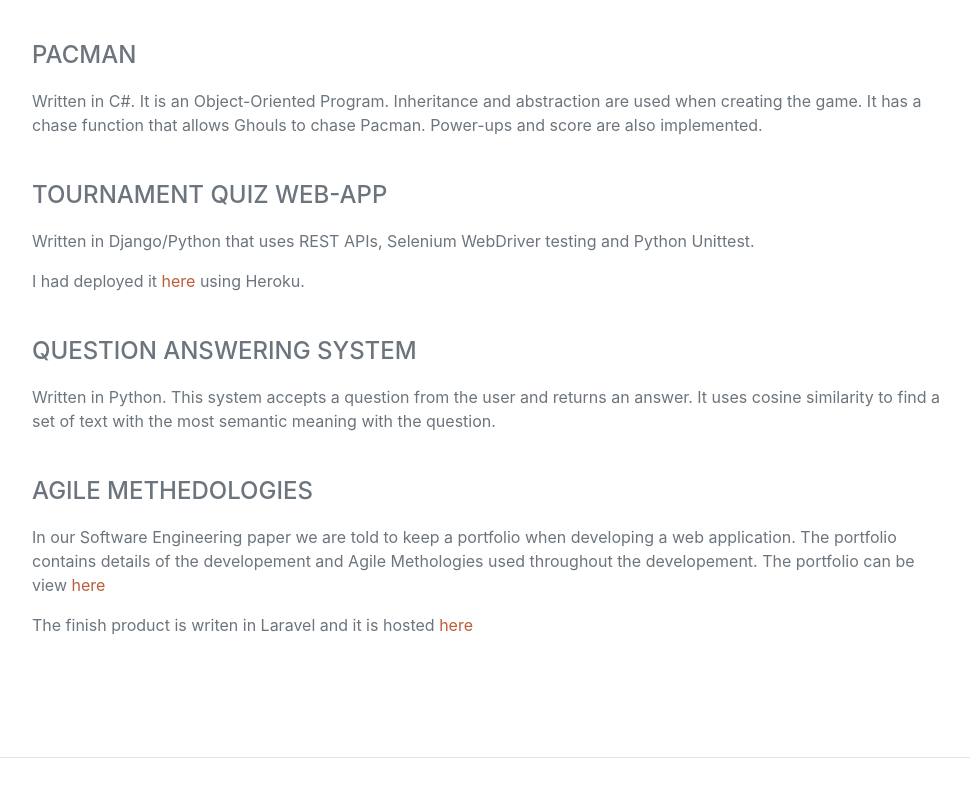
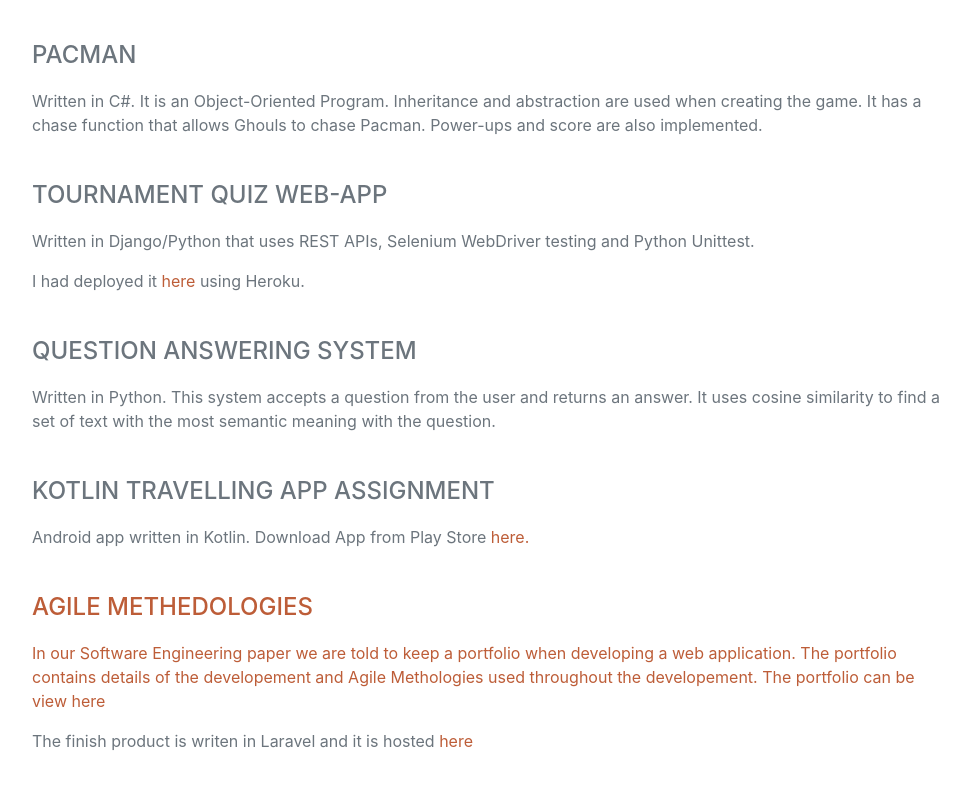
Before and after one commit to lis19Sen/lis19Sen.github.io, a plain HTML site: page index.html in a window 1280 px wide. Shown: the part 6663-7449 px from the top of the page, without its empty margins (288-1258 px from the left). Drawn offline with nearby package versions, Linux system fonts and the light colour scheme; a web font is replaced by a local one.

Commit message:
Update index.html

```diff
--- a/index.html
+++ b/index.html
@@ -324,8 +324,11 @@
                     </br>
                     <div class="subheading mb-3">Question Answering System </div>
                     </p>Written in Python. This system accepts a question from the user and returns an answer. It uses cosine similarity to find a set of text with the most semantic meaning with the question.</p>
-            </br>
-                <div class="subheading mb-3">Agile Methedologies</div>
+                    </br>
+                    <div class="subheading mb-3">Kotlin Travelling App Assignment</div>
+                    </p>Android app written in Kotlin. Download App from Play Store <a href="https://play.google.com/store/apps/details?id=op.undeis1.kotlintravelling">here.</p>
+                    </br>
+                    <div class="subheading mb-3">Agile Methedologies</div>
                     <p>In our Software Engineering paper we are told to keep a portfolio when developing a web application. The portfolio contains details of the developement and Agile Methologies used throughout the developement. The portfolio can be view <a href="https://softenop.github.io/individual-portfolio-19-2-lis19Sen/">here</a></p>
                     <p>The finish product is writen in Laravel and it is hosted <a href="http://mariadb.ict.op.ac.nz/~se19s2_03/op-stats-sw602/public/">here</a></p>
                     </br>
```
